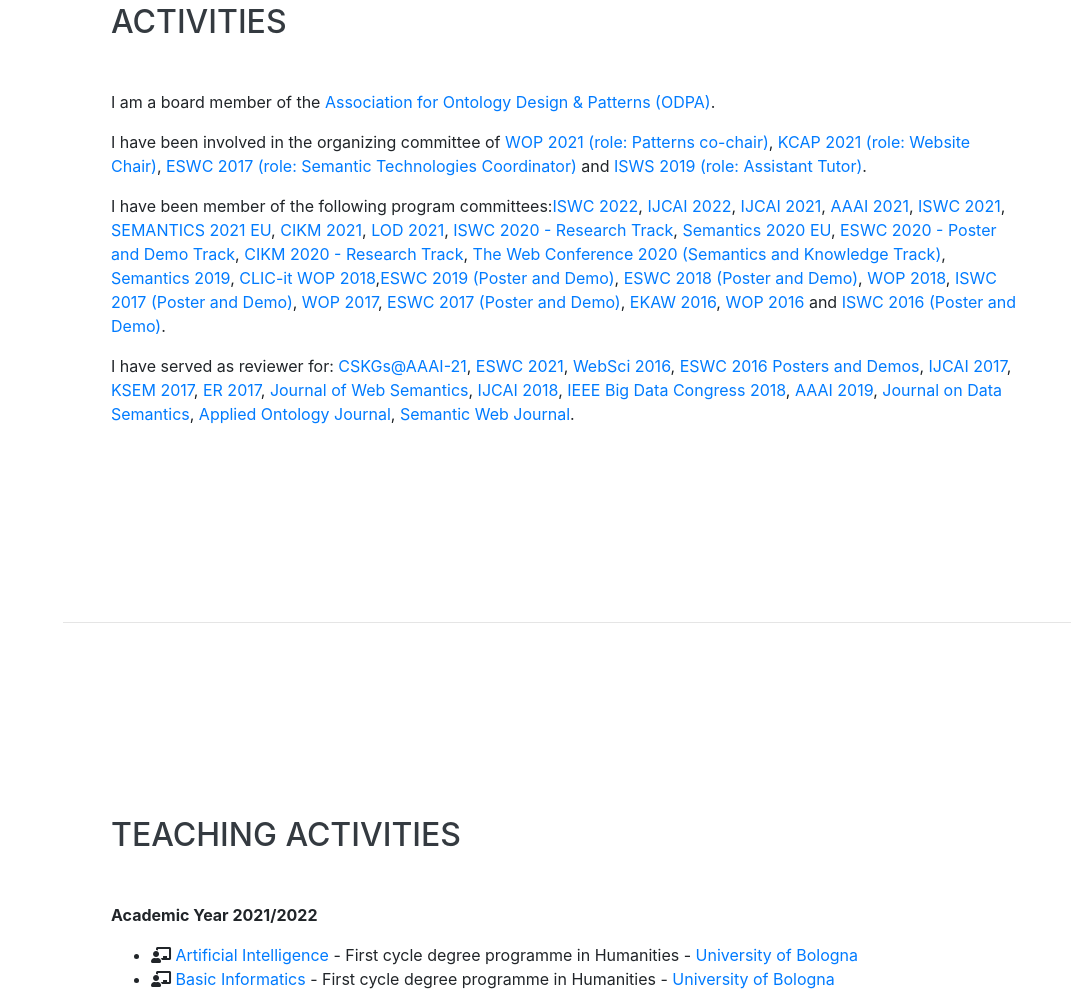
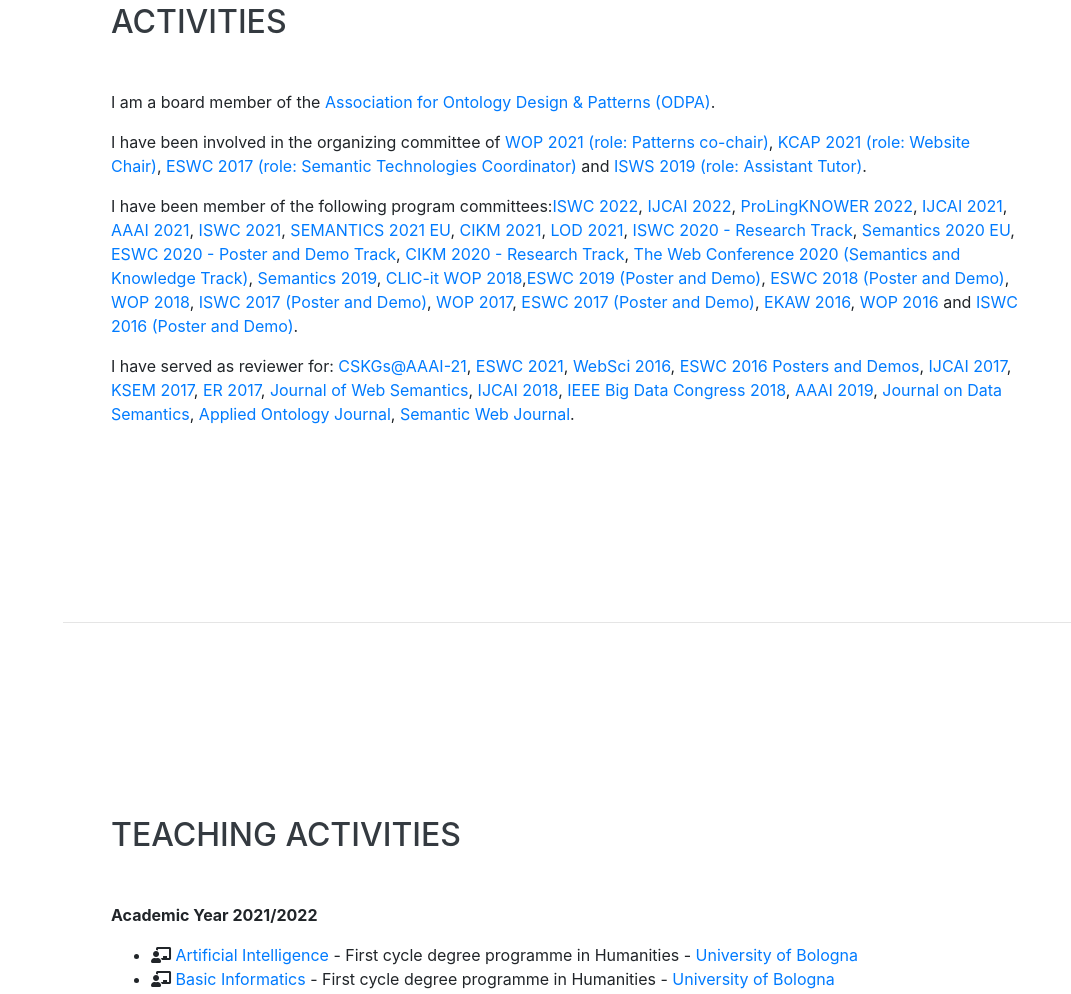
Before and after one commit to luigi-asprino/luigi-asprino.github.io, a website with bundled scripts: page index.html in a window 1280 px wide. Shown: the part 2807-3801 px from the top of the page, without its empty margins (209-1280 px from the left). Built offline with nearby package versions, Linux system fonts and the light colour scheme; a web font is replaced by a local one.

Commit message:
Update index.html

```diff
--- a/index.html
+++ b/index.html
@@ -258,7 +258,7 @@
 				<p>
 					I have been member of the following program committees:<a
 						href="https://iswc2022.semanticweb.org/">ISWC 2022</a>, <a
-						href="https://ijcai-22.org/">IJCAI 2022</a>,  <a
+						href="https://ijcai-22.org/">IJCAI 2022</a>,  <a href="https://nexuslinguarum.eu/activities/prolingknower-workshop">ProLingKNOWER 2022</a>, <a
 						href="https://ijcai-21.org/">IJCAI 2021</a>, <a
 							href="https://aaai.org/Conferences/AAAI-21/">AAAI 2021</a>, <a
 								href="https://iswc2021.semanticweb.org/">ISWC 2021</a>, <a
```
